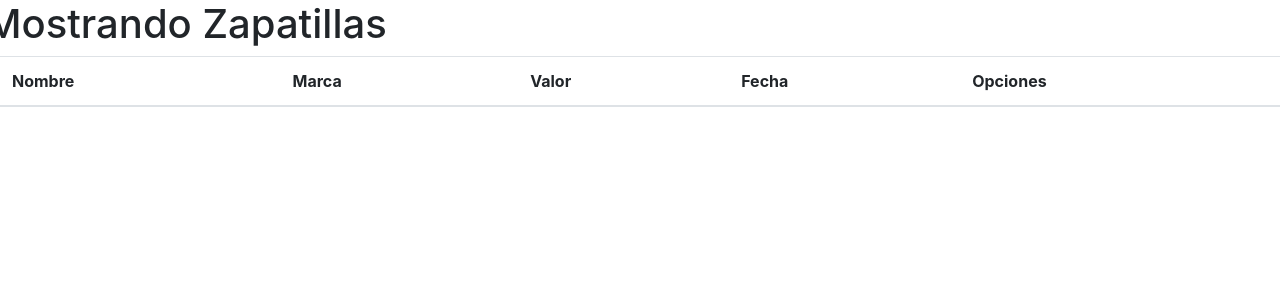
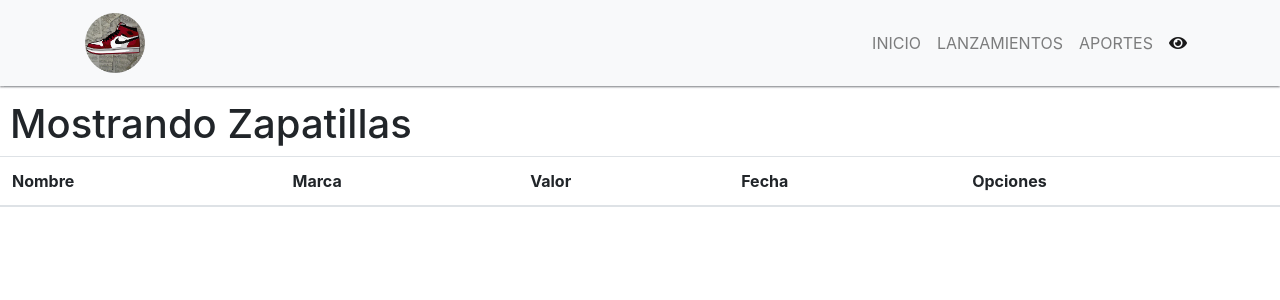
Before and after one commit to GerardoLlanos/Exp3Backend_FreireLlanos_004D, a Django app: page /ver in a window 1280 px wide. Shown: the top 300 px of the page. Run offline with Django 3.2, Linux system fonts and the light colour scheme; data that the repository does not hold is empty; some libraries are stand-ins or nearby versions.

Commit message:
Se cambia el navbar y se le agregan las conexiones entre htmls

```diff
--- a/core/templates/core/ver.html
+++ b/core/templates/core/ver.html
@@ -1,16 +1,43 @@
 <!DOCTYPE html>
 <html lang="en">
 <head>
+    {% load static %}
     <meta charset="UTF-8">
     <meta http-equiv="X-UA-Compatible" content="IE=edge">
-    <meta name="viewport" content="width=device-width, initial-scale=1.0">
     <title>LanzamientosChile</title>
+    <meta name="viewport" content="width=device-width, initial-scale=1, shrink-to-fit=no">
+    <link href="{% static 'css/bootstrap.min.css' %}" type="text/css" rel="stylesheet">
+    <link href="{% static 'css/estilos.css' %}" type="text/css" rel="stylesheet">
+    <link rel="shortcut icon" href="{%static 'img/logobueno.png'%}">
+    <link rel="stylesheet" href="https://cdnjs.cloudflare.com/ajax/libs/font-awesome/5.14.0/css/all.min.css">
     <link rel="stylesheet" href="https://cdn.jsdelivr.net/npm/bootstrap@4.6.0/dist/css/bootstrap.min.css" integrity="sha384-B0vP5xmATw1+K9KRQjQERJvTumQW0nPEzvF6L/Z6nronJ3oUOFUFpCjEUQouq2+l" crossorigin="anonymous">
-
-
 </head>
 <body>
-        <div class="row">
+
+    {% load static %}
+    <!--================= NavBar =================-->
+
+    <nav class="navbar navbar-expand-md navbar-light fixed-top bg-light navbar-main">
+        <div class="container">
+            <a href="{% url 'home' %}" class="navbar-brand">
+            <img src="{%static 'img/logobueno.png'%}" alt="Logo Zapatillas">
+            </a>
+            <button class="navbar-toggler" type="button" data-toggle="collapse" data-target="#mainNav" aria-controls="mainNav"
+                aria-expanded="false" aria-label="Barra de navegación">
+                <span class="navbar-toggler-icon"></span>
+            </button>
+            <div class="collapse navbar-collapse" id="mainNav">
+                <ul class="navbar-nav ml-auto text-center">
+                    <li class="nav-item"><a class="nav-link" href="{% url 'home' %}">Inicio</a></li>
+                    <li class="nav-item"><a class="nav-link" href="{% url 'LanzamientoZapatillas' %}">Lanzamientos</a></li>
+                    <li class="nav-item"><a class="nav-link" href="{% url 'form_aportes' %}">Aportes</a></li>
+                    <li class="nav-item active"><a class="nav-link" href="{% url 'ver' %}"><i class="fas fa-eye"></i></a></li>
+                </ul>
+            </div>
+        </div>
+    </nav>
+
+        <div class="row" style="margin-left: 10px; margin-top: 100px;">
             <h1>Mostrando Zapatillas</h1>
         </div>
         <table class="table">
--- a/core/urls.py
+++ b/core/urls.py
@@ -1,9 +1,10 @@
 from django.urls import path
-from .views import home, Ver, form_aportes, form_mod_zapatillas, form_del_zapatillas
+from .views import home, LanzamientoZapatillas, Ver, form_aportes, form_mod_zapatillas, form_del_zapatillas
 
 urlpatterns = [
     path('', home, name="home"),
     path('ver', Ver, name="ver"),
+    path('LanzamientoZapatillas', LanzamientoZapatillas, name="LanzamientoZapatillas"),
     path('form_aportes', form_aportes, name="form_aportes"),
     path('form_mod_zapatillas/<id>', form_mod_zapatillas, name="form_mod_zapatillas"),
     path('form_del_zapatillas/<id>', form_del_zapatillas, name="form_del_zapatillas"),
--- a/core/views.py
+++ b/core/views.py
@@ -7,6 +7,10 @@ from .forms import AportesForm
 def home(request):
 
     return render(request, 'home.html')
+
+def LanzamientoZapatillas(request):
+
+    return render(request, 'LanzamientoZapatillas.html')
 
 def Ver(request):
     verzapatillas = DatosZapatilla.objects.all()
```
Also changed, not shown: core/templates/LanzamientoZapatillas.html (+7 -8 lines), core/templates/core/form_aportes.html (+25 -1 lines), core/templates/home.html (+6 -7 lines).
